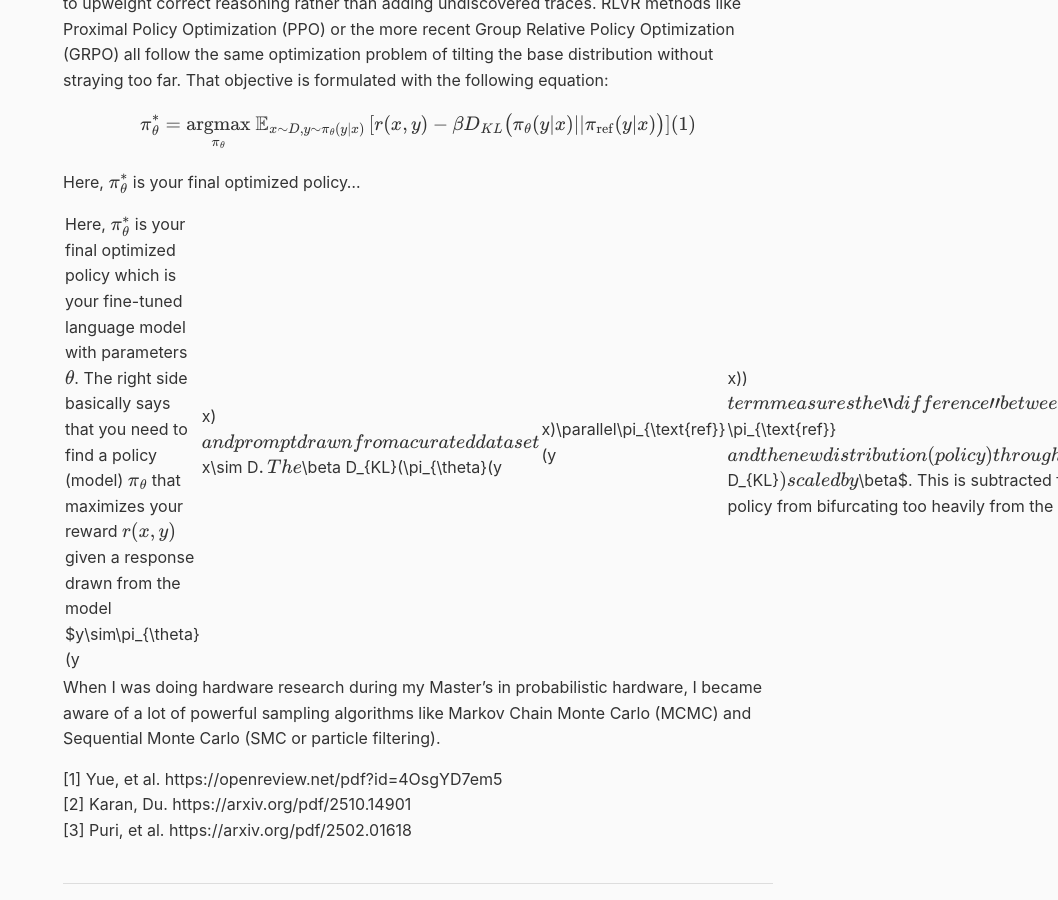
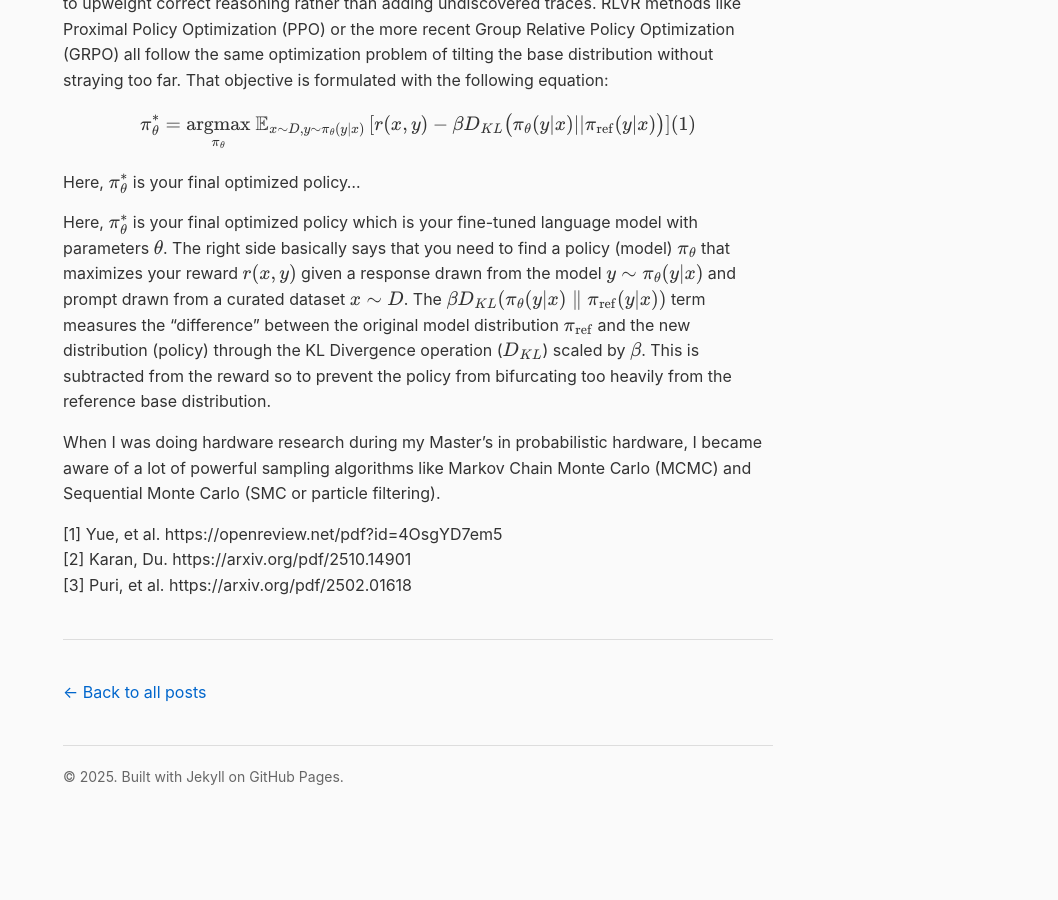
Before and after one commit to roshanwariar/roshanwariar.github.io, a Jekyll site: the page built from _posts/2025-12-8-pita.md, in a window 1280 px wide and 900 px high, scrolled down 1930 px. Shown: the whole window, without its empty margins (222-1280 px from the left). Built offline with Jekyll 4.4.1, drawn with Linux system fonts in a browser that asks for light colours; after the commit the page ends 2754 px from its top, so only the background shows below that.

```diff
--- a/_posts/2025-12-8-pita.md
+++ b/_posts/2025-12-8-pita.md
@@ -21,7 +21,7 @@ $$\pi_{\theta}^{*} = \underset{\pi_{\theta}}{\text{argmax}}\ \mathbb{E}_{x\sim D
 
 Here, \$\pi_{\theta}^{*}\$ is your final optimized policy...
 
-Here, \$\pi_{\theta}^{*}\$ is your final optimized policy which is your fine-tuned language model with parameters \$\theta\$. The right side basically says that you need to find a policy (model) \$\pi_{\theta}\$ that maximizes your reward \$r(x,y)\$ given a response drawn from the model \$y\sim\pi_{\theta}(y|x)\$ and prompt drawn from a curated dataset \$x\sim D\$. The \$\beta D_{KL}(\pi_{\theta}(y|x)\parallel\pi_{\text{ref}}(y|x))\$ term measures the "difference" between the original model distribution \$\pi_{\text{ref}}\$ and the new distribution (policy) through the KL Divergence operation (\$D_{KL}\$) scaled by \$\beta\$. This is subtracted from the reward so to prevent the policy from bifurcating too heavily from the reference base distribution.
+Here, \$\pi_{\theta}^{*}\$ is your final optimized policy which is your fine-tuned language model with parameters \$\theta\$. The right side basically says that you need to find a policy (model) \$\pi_{\theta}\$ that maximizes your reward \$r(x,y)\$ given a response drawn from the model \$y\sim\pi_{\theta}(y\|x)\$ and prompt drawn from a curated dataset \$x\sim D\$. The \$\beta D_{KL}(\pi_{\theta}(y\|x)\parallel\pi_{\text{ref}}(y\|x))\$ term measures the "difference" between the original model distribution \$\pi_{\text{ref}}\$ and the new distribution (policy) through the KL Divergence operation (\$D_{KL}\$) scaled by \$\beta\$. This is subtracted from the reward so to prevent the policy from bifurcating too heavily from the reference base distribution.
 
 When I was doing hardware research during my Master's in probabilistic hardware, I became aware of a lot of powerful sampling algorithms like Markov Chain Monte Carlo (MCMC) and Sequential Monte Carlo (SMC or particle filtering).
 
```
